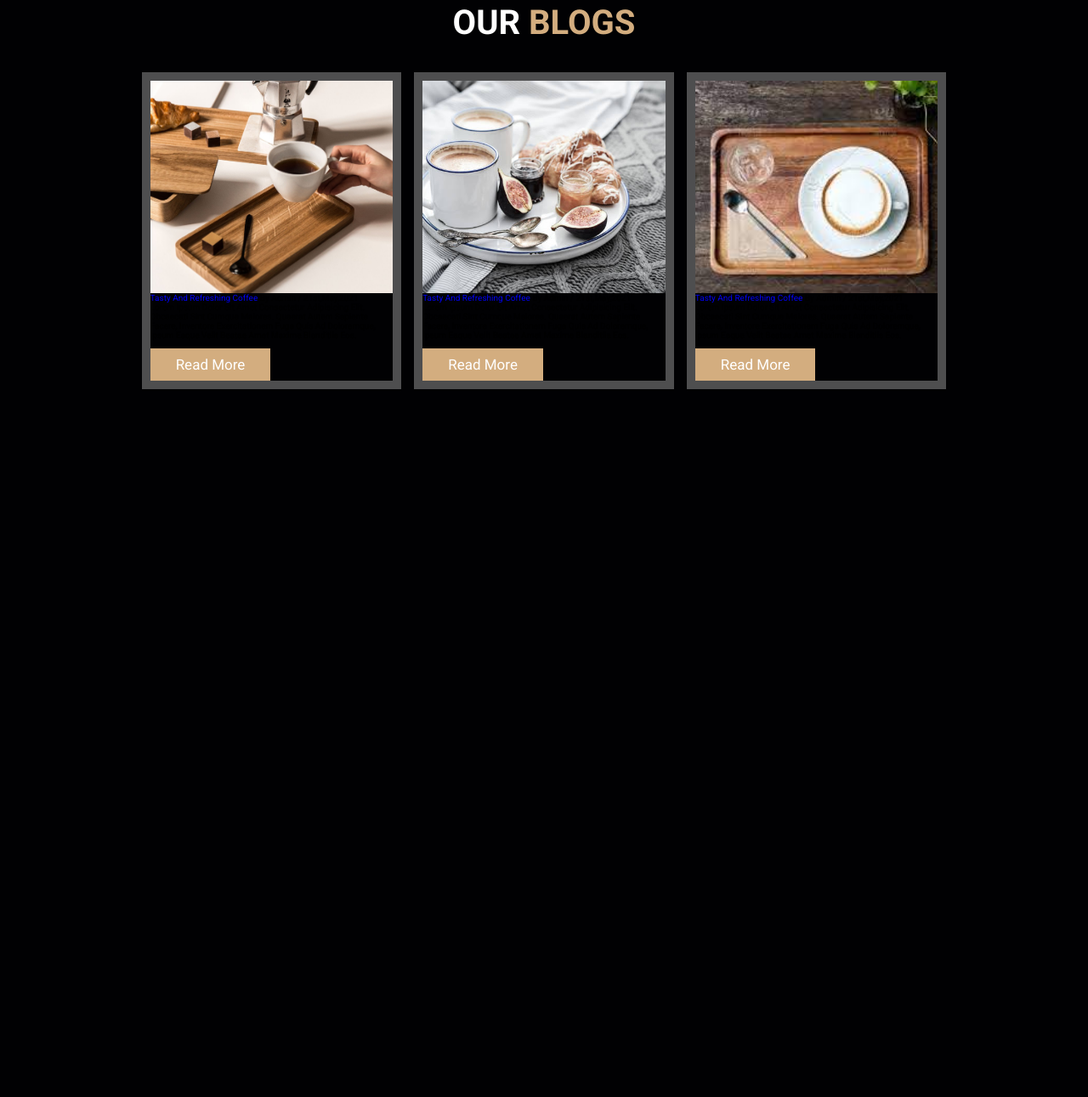
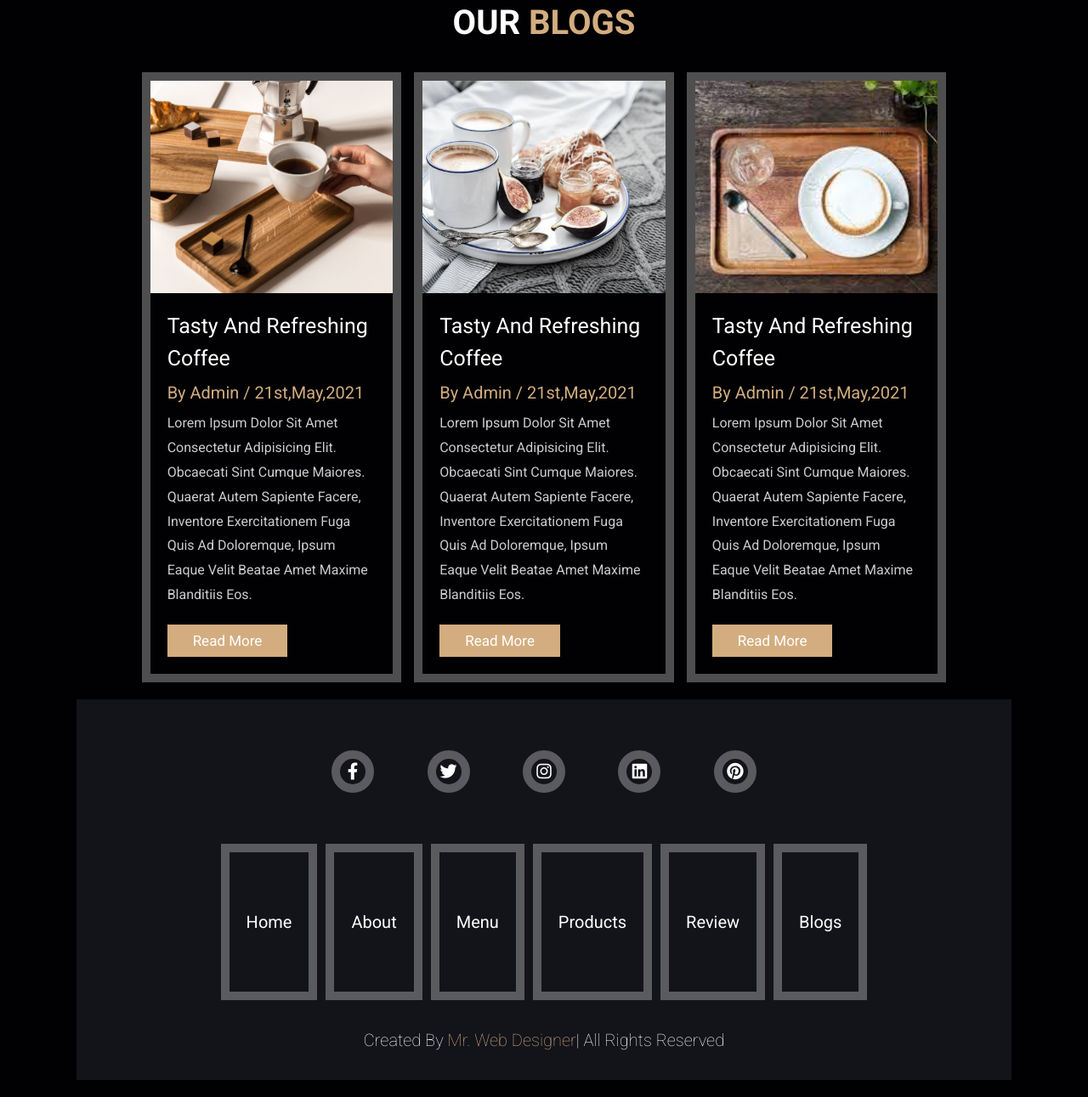
Before and after one commit to ridia178/friend_coffee_house, a plain HTML site: page index.html in a window 1280 px wide. Shown: the part 3807-5098 px from the top of the page at 85% size. Before the commit the page ends 4305 px from the top, so only its background shows below. Drawn offline with Linux system fonts and the light colour scheme.

Commit message:
Added Footer in index and css part

```diff
--- a/index.html
+++ b/index.html
@@ -370,7 +370,28 @@
             </div>
         </section>
         <!--blogs section ends-->
+        <!--Footer section starts-->
+        <section class="footer">
+            <div class="share">
+                <a href="#" class="fab fa-facebook-f"></a>
+                <a href="#" class="fab fa-twitter"></a>
+                <a href="#" class="fab fa-instagram"></a>
+                <a href="#" class="fab fa-linkedin"></a>
+                <a href="#" class="fab fa-pinterest"></a>
+            </div>
 
+            <div class="links">
+                <a href="#">home</a>
+                <a href="#">about</a>
+                <a href="#">menu</a>
+                <a href="#">products</a>
+                <a href="#">review</a>
+                <a href="#">blogs</a>
+            </div>
+
+            <div class="credit">created by <span>mr. web designer</span>| all rights reserved</div>
+        </section>
+        <!--Footer section ends-->
 
 
 
--- a/style.css
+++ b/style.css
@@ -334,7 +334,6 @@ section {
     font-size: 2rem;
     border: var(--border);
     color: #fff;
-    /* margin: 0.3rem; */
 }
 
 .products .box-container .box .icons a:hover {
@@ -482,6 +481,93 @@ section {
     width: 100%;
 }
 
+.blogs .box-container .box:hover .image img {
+    transform: scale(1.2);
+}
+
+.blogs .box-container .box .content {
+    padding: 2rem;
+}
+
+.blogs .box-container .box .content .title {
+    font-size: 2.5rem;
+    line-height: 1.5;
+    color: #fff;
+}
+
+.blogs .box-container .box .content .title:hover {
+    color: var(--main-color);
+}
+
+.blogs .box-container .box .content span {
+    color: var(--main-color);
+    display: block;
+    padding-top: 1rem;
+    font-size: 2rem;
+}
+
+.blogs .box-container .box .content p {
+    font-size: 1.6rem;
+    line-height: 1.8;
+    color: #ccc;
+    padding: 1rem 0;
+}
+
+.footer {
+    background: var(--black);
+    text-align: center;
+}
+
+.footer .share {
+    padding: 1rem 0;
+}
+
+.footer .share a {
+    height: 5rem;
+    width: 5rem;
+    line-height: 3rem;
+    font-size: 2rem;
+    color: #fff;
+    border: var(--border);
+    margin: 3rem;
+    border-radius: 100%;
+    text-align: center;
+}
+
+.footer .share a:hover {
+    background-color: var(--main-color);
+}
+
+.footer .links {
+    display: flex;
+    justify-content: center;
+    flex-wrap: wrap;
+    padding: 2rem 0;
+    gap: 1rem;
+}
+
+.footer .links a {
+    padding: 7rem 2rem;
+    color: #fff;
+    border: var(--border);
+    font-size: 2rem;
+}
+
+.footer .links a:hover {
+    background: var(--main-color);
+}
+
+.footer .credit {
+    font-size: 2rem;
+    color: #fff;
+    font-weight: lighter;
+    padding: 1.5rem;
+}
+
+.footer .credit span {
+    color: var(--main-color);
+}
+
 
 /*media queries*/
 
```
